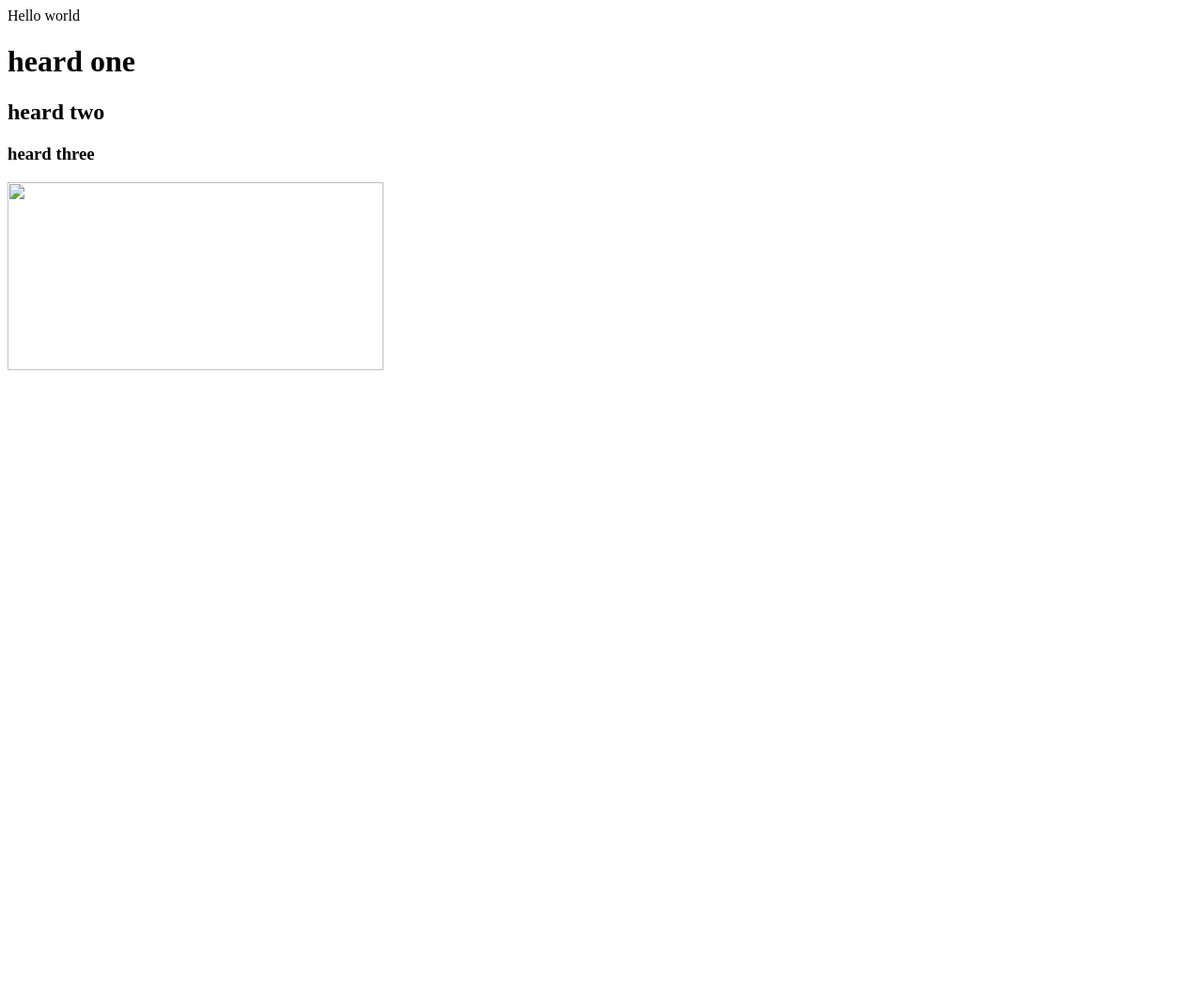
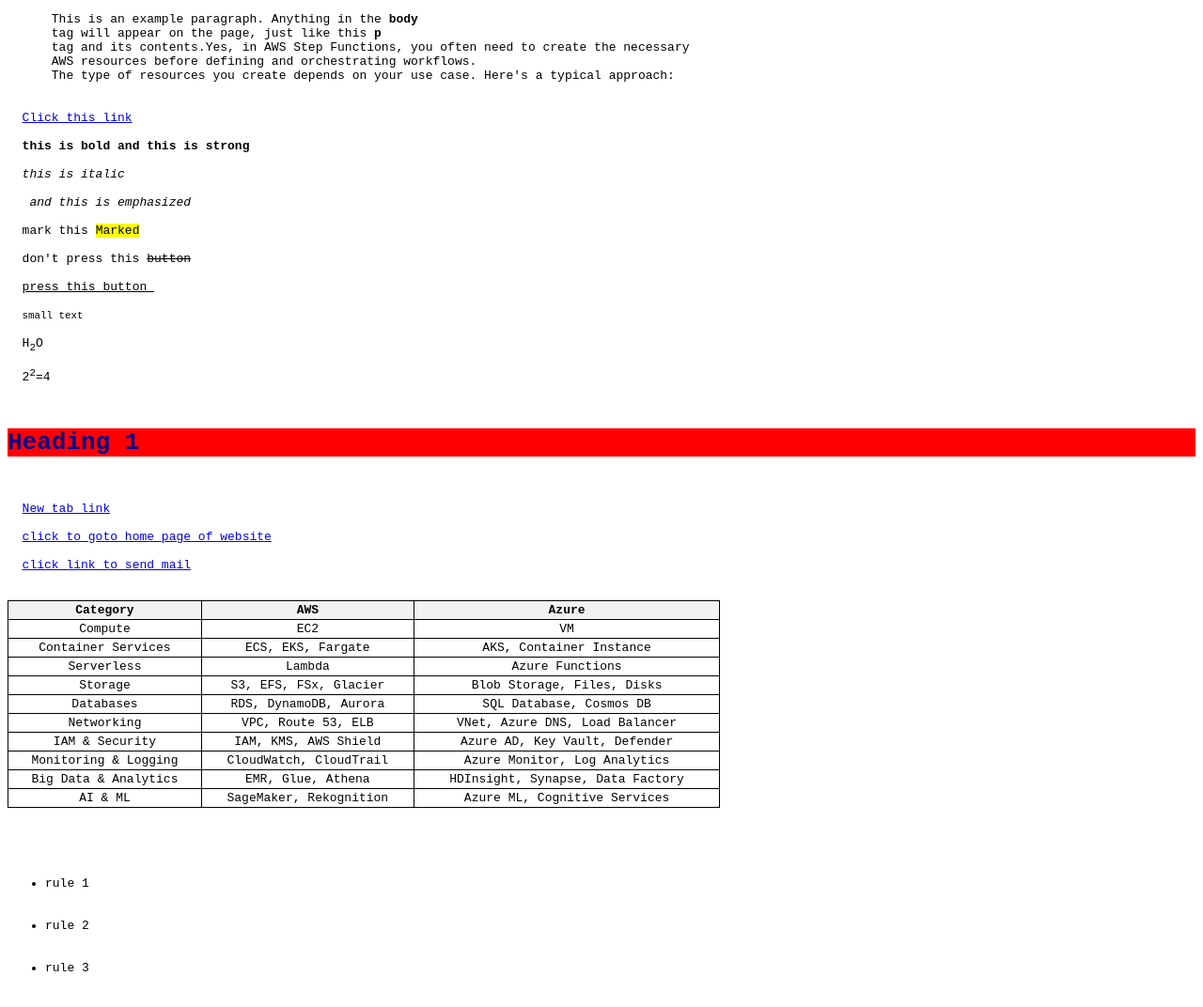
Before and after one commit to myronmzd/Webdev, a plain HTML site: page test.html in a window 1280 px wide. Shown: the top 1072 px of the page at 94% size. Before the commit the page ends 800 px from the top, so only its background shows below. Drawn offline with Linux system fonts and the light colour scheme.

Commit message:
Update Index.html
html revision

```diff
--- a/test.html
+++ b/test.html
@@ -1,24 +1,158 @@
-<!DOCTYPE html>
+<!doctype html>
 <html>
-
-<head>
-
-  <title>Bold</title>
-
-</head>
-
-<body>
-
-  Hello world
-  <h1>heard one </h1>
-  <h2>heard two </h2>
-  <h3>heard three </h3>
-
-  <a href="https://x.com/home" target="_blank">
-
-<img src="C:\Users\Myron\Pictures\Jesus.png" height="200" width="400" />
+  <head>
+    <title>This is the title of the webpage!</title>
+    <link rel="Icon" href="https://cdn-icons-png.flaticon.com/512/5602/5602732.png">
+  </head>
+  <style>
+    table {
+        width: 60%;
+        border-collapse: collapse; /* Ensures borders don’t double up */
+    }
+    th, td {
+        border: 1px solid black; /* Adds a black border around cells */
+        padding: 2px;
+        text-align: center;
+    }
+    th {
+        background-color: #f2f2f2;
+    }
+</style>
+  <body>
+  <pre>
+      This is an example paragraph. Anything in the <strong>body</strong>
+      tag will appear on the page, just like this <strong>p</strong>
+      tag and its contents.Yes, in AWS Step Functions, you often need to create the necessary
+      AWS resources before defining and orchestrating workflows.
+      The type of resources you create depends on your use case. Here's a typical approach:
 
 
-</body>
+  <a href="https://x.com/home">Click this link</a>
 
+  <b>this is bold</b> <strong>and this is strong</strong>
+
+  <i>this is italic</i>
+
+  <em> and this is emphasized</em>
+
+  mark this <mark>Marked</mark>
+
+  don't press this <del>button</del>
+
+  <ins>press this button </ins>
+
+  <small>small text</small>
+
+  H<sub>2</sub>O
+
+  2<sup>2</sup>=4
+
+  <h1 style="color: darkblue;background-color:red ;">Heading 1</h1>
+
+  <a href="https://x.com/home" target="_blank">New tab link</a>
+
+  <a href="/home" target="_blank">click to goto home page of website</a>
+
+  <a href="mailto:myronmzd22@gmail.com" target="_blank">click link to send mail</a>
+
+  <table>
+    <th>Category</th>
+    <th>AWS</th>
+    <th>Azure</th>
+    <tr>
+      <td>Compute</td>
+      <td>EC2</td>
+      <td>VM</td>
+    </tr>
+    <tr>
+      <td>Container Services</td>
+      <td>ECS, EKS, Fargate</td>
+      <td>AKS, Container Instance</td>
+    </tr>
+    <tr>
+      <td>Serverless</td>
+      <td>Lambda</td>
+      <td>Azure Functions</td>
+    </tr>
+    <tr>
+      <td>Storage</td>
+      <td>S3, EFS, FSx, Glacier</td>
+      <td>Blob Storage, Files, Disks</td>
+    </tr>
+    <tr>
+      <td>Databases</td>
+      <td>RDS, DynamoDB, Aurora</td>
+      <td>SQL Database, Cosmos DB</td>
+    </tr>
+    <tr>
+      <td>Networking</td>
+      <td>VPC, Route 53, ELB</td>
+      <td>VNet, Azure DNS, Load Balancer</td>
+    </tr>
+    <tr>
+      <td>IAM & Security</td>
+      <td>IAM, KMS, AWS Shield</td>
+      <td>Azure AD, Key Vault, Defender</td>
+    </tr>
+    <tr>
+      <td>Monitoring & Logging</td>
+      <td>CloudWatch, CloudTrail</td>
+      <td>Azure Monitor, Log Analytics</td>
+    </tr>
+    <tr>
+      <td>Big Data & Analytics</td>
+      <td>EMR, Glue, Athena</td>
+      <td>HDInsight, Synapse, Data Factory</td>
+    </tr>
+    <tr>
+      <td>AI & ML</td>
+      <td>SageMaker, Rekognition</td>
+      <td>Azure ML, Cognitive Services</td>
+    </tr>
+  </table>
+  <ul>
+    <li>rule 1</li>
+    <li>rule 2</li>
+    <li>rule 3</li>
+  </ul>
+  <ol>
+    <li>rule 1</li>
+    <li>rule 2</li>
+    <li>rule 3</li>
+  </ol>
+  <dl>
+    <dt>rule 1</dt>
+    <dd>description 1</dd>
+    <dt>rule 2</dt>
+    <dd>description 2</dd>
+    <dt>rule 3</dt>
+    <dd>description 3</dd>
+  </dl>
+  <div style="background-color: lightblue; color: darkblue; padding: 10px; margin: 10px;">
+    <h2>Div tag</h2>
+    <p>This is a div tag. It is used to group elements together. It can be styled using CSS.</p>
+  </div>
+  <div style="background-color: lightgreen; color: darkgreen; padding: 10px; margin: 10px;">
+    <h2>Div tag</h2>
+    <p>This is another div tag. It is used to group elements together. It can be styled using CSS.</p>
+  </div>
+  <iframe src="https://www.youtube.com/embed/3JZ_D3ELwOQ" width="560" height="315"></iframe>
+  <p>this is a sign &euro; &#169; </p>
+  <form action="/submit.html" method="post">
+      <label for="name">Name:</label>
+      <input type="text" name="name" placeholder="Enter your name" id="name" >
+      <input type="email" name="email" placeholder="Enter your email">
+      <input type="number" name="age" placeholder="Enter your age">
+      <input type="submit" value="Submit">
+      <label>School</label>
+      <input type="checkbox" name="school" value="1">School 1
+      <input type="checkbox" name="school" value="2">School 2
+      <input type="radio" name="school" value="3">School 3
+      <input type="submit" value="Submit">
+
+  </form>
+</pre>
+  </body>
 </html>
+
+<!-- docker cp indix.html webhost:/usr/share/nginx/html/index.html -->
```
